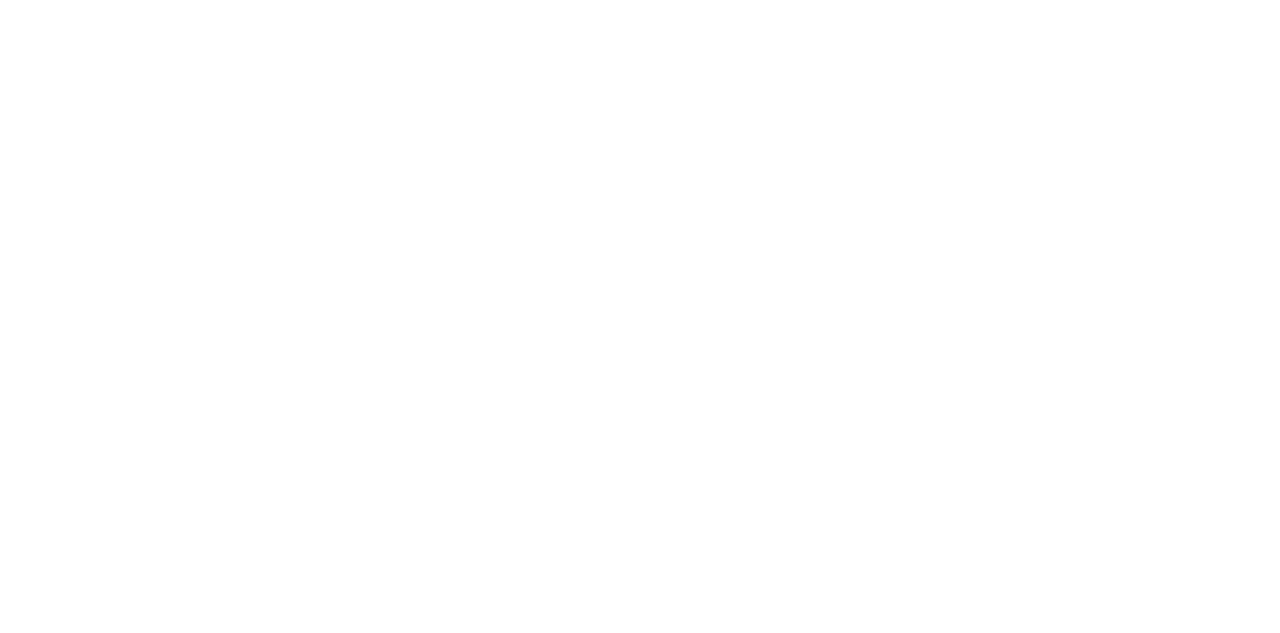
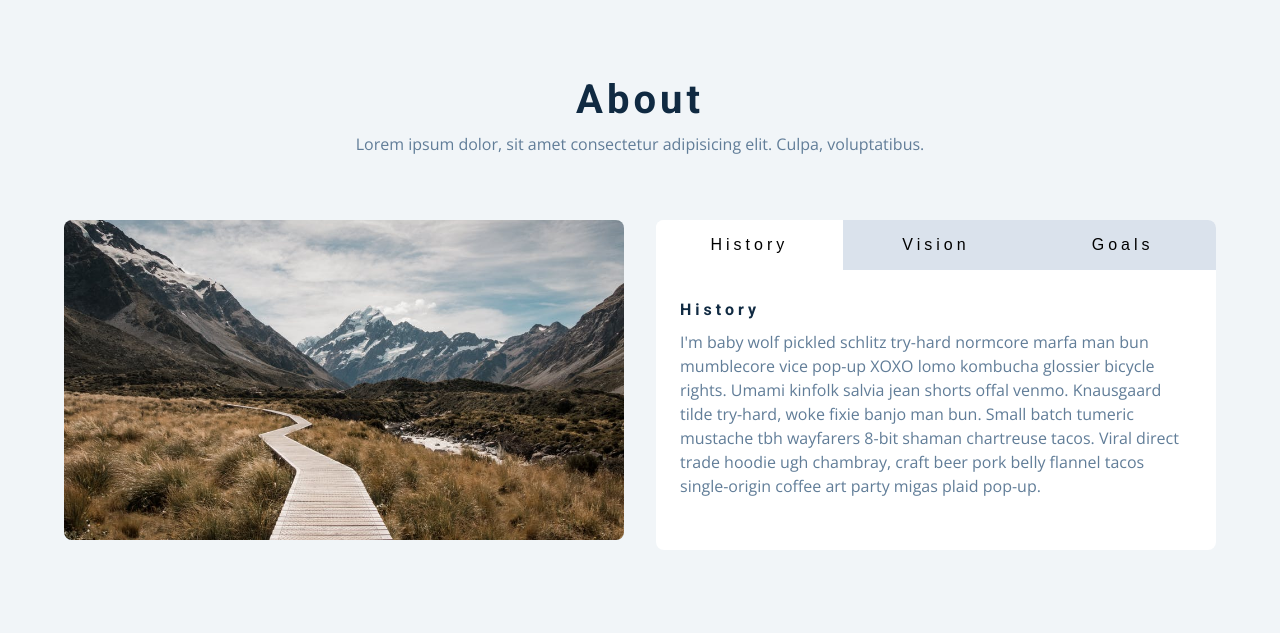
Before and after one commit to kabirasunny/tabsweb, a plain HTML site: page index.html in a window 1280 px wide. Drawn offline with nearby package versions, Linux system fonts and the light colour scheme.

Commit message:
fresh code in all file

```diff
--- /dev/null
+++ b/css/style.css
@@ -0,0 +1,284 @@
+/*
+
+Fonts
+
+*/
+@import url("https://fonts.googleapis.com/css?family=Open+Sans|Roboto:400,700&display=swap");
+
+/*
+
+Variables
+
+*/
+
+:root {
+    /* dark shades of primary color*/
+    --clr-primary-1: hsl(205, 86%, 17%);
+    --clr-primary-2: hsl(205, 77%, 27%);
+    --clr-primary-3: hsl(205, 72%, 37%);
+    --clr-primary-4: hsl(205, 63%, 48%);
+    /* primary/main color */
+    --clr-primary-5: #49a6e9;
+    /* lighter shades of primary color */
+    --clr-primary-6: hsl(205, 89%, 70%);
+    --clr-primary-7: hsl(205, 90%, 76%);
+    --clr-primary-8: hsl(205, 86%, 81%);
+    --clr-primary-9: hsl(205, 90%, 88%);
+    --clr-primary-10: hsl(205, 100%, 96%);
+    /* darkest grey - used for headings */
+    --clr-grey-1: hsl(209, 61%, 16%);
+    --clr-grey-2: hsl(211, 39%, 23%);
+    --clr-grey-3: hsl(209, 34%, 30%);
+    --clr-grey-4: hsl(209, 28%, 39%);
+    /* grey used for paragraphs */
+    --clr-grey-5: hsl(210, 22%, 49%);
+    --clr-grey-6: hsl(209, 23%, 60%);
+    --clr-grey-7: hsl(211, 27%, 70%);
+    --clr-grey-8: hsl(210, 31%, 80%);
+    --clr-grey-9: hsl(212, 33%, 89%);
+    --clr-grey-10: hsl(210, 36%, 96%);
+    --clr-white: #fff;
+    --clr-red-dark: hsl(360, 67%, 44%);
+    --clr-red-light: hsl(360, 71%, 66%);
+    --clr-green-dark: hsl(125, 67%, 44%);
+    --clr-green-light: hsl(125, 71%, 66%);
+    --clr-black: #222;
+    --ff-primary: "Roboto", sans-serif;
+    --ff-secondary: "Open Sans", sans-serif;
+    --transition: all 0.3s linear;
+    --spacing: 0.25rem;
+    --radius: 0.5rem;
+    --light-shadow: 0 5px 15px rgba(0, 0, 0, 0.1);
+    --dark-shadow: 0 5px 15px rgba(0, 0, 0, 0.2);
+    --max-width: 1170px;
+    --fixed-width: 620px;
+}
+
+/*
+
+Global Styles
+
+*/
+
+*,
+::after,
+::before {
+    margin: 0;
+    padding: 0;
+    box-sizing: border-box;
+}
+
+body {
+    font-family: var(--ff-secondary);
+    background: var(--clr-grey-10);
+    color: var(--clr-grey-1);
+    line-height: 1.5;
+    font-size: 0.875rem;
+}
+
+ul {
+    list-style-type: none;
+}
+
+a {
+    text-decoration: none;
+}
+
+img:not(.logo) {
+    width: 100%;
+}
+
+img {
+    display: block;
+}
+
+h1,
+h2,
+h3,
+h4 {
+    letter-spacing: var(--spacing);
+    text-transform: capitalize;
+    line-height: 1.25;
+    margin-bottom: 0.75rem;
+    font-family: var(--ff-primary);
+}
+
+h1 {
+    font-size: 3rem;
+}
+
+h2 {
+    font-size: 2rem;
+}
+
+h3 {
+    font-size: 1.25rem;
+}
+
+h4 {
+    font-size: 0.875rem;
+}
+
+p {
+    margin-bottom: 1.25rem;
+    color: var(--clr-grey-5);
+}
+
+@media screen and (min-width: 800px) {
+    h1 {
+        font-size: 4rem;
+    }
+
+    h2 {
+        font-size: 2.5rem;
+    }
+
+    h3 {
+        font-size: 1.75rem;
+    }
+
+    h4 {
+        font-size: 1rem;
+    }
+
+    body {
+        font-size: 1rem;
+    }
+
+    h1,
+    h2,
+    h3,
+    h4 {
+        line-height: 1;
+    }
+}
+
+/* global classes  */
+.btn {
+    text-transform: uppercase;
+    background: transparent;
+    color: var(--clr-black);
+    padding: 0375rem 0.75rem;
+    letter-spacing: var(--spacing);
+    display: inline-block;
+    transition: var(--transition);
+    font-size: 0875rem;
+    border: 2px solid var(--clr-black);
+    cursor: pointer;
+    box-shadow: 0 1px 3px rgba(0, 0, 0, 0.2);
+    border-radius: var(--radius);
+}
+
+/* .section  */
+.section {
+    padding: 5rem 0;
+}
+
+.section-center {
+    width: 90vw;
+    margin: 0 auto;
+    max-width: 1170px;
+}
+
+@media screen and(min-width: 992px) {
+    .section-center {
+        width: 95vw;
+    }
+}
+
+main {
+    min-height: 100vh;
+    display: grid;
+    place-items: center;
+}
+
+/* about  */
+.title {
+    text-align: center;
+    margin-bottom: 4rem;
+}
+
+.title p {
+    width: 80%;
+    margin: 0 auto;
+}
+
+.about-img {
+    margin-bottom: 2rem;
+}
+
+.about-img img {
+    border-radius: var(--radius);
+    object-fit: cover;
+    height: 20rem;
+}
+
+@media screen and (min-width: 992px) {
+    .about-img {
+        margin-bottom: 0;
+    }
+
+    .about-center {
+        display: grid;
+        grid-template-columns: 1fr 1fr;
+        column-gap: 2rem;
+    }
+}
+
+.about {
+    background: var(--clr-white);
+    border-radius: var(--radius);
+    display: grid;
+    grid-template-rows: auto 1fr;
+}
+
+.btn-container {
+    border-top-left-radius: var(--radius);
+    border-top-right-radius: var(--radius);
+    display: grid;
+    grid-template-columns: 1fr 1fr 1fr;
+}
+
+.tab-btn:nth-child(1) {
+    border-top-left-radius: var(--radius);
+}
+
+.tab-btn:nth-child(3) {
+    border-top-right-radius: var(--radius);
+}
+
+.tab-btn {
+    padding: 1rem 0;
+    border: none;
+    text-transform: capitalize;
+    font-size: 1rem;
+    display: block;
+    background: var(--clr-grey-9);
+    cursor: pointer;
+    transition: var(--transition);
+    letter-spacing: var(--spacing);
+}
+
+.tab-btn:hover:not(.active) {
+    background: var(--clr-primary-10);
+    color: var(--clr-primary-5);
+}
+
+.about-content {
+    border-bottom-left-radius: var(--radius);
+    border-bottom-right-radius: var(--radius);
+    padding: 2rem 1.5rem;
+}
+
+/* hide content */
+.content {
+    display: none;
+}
+
+.tab-btn.active {
+    background: var(--clr-white);
+}
+
+.content.active {
+    display: block;
+}
--- a/index.html
+++ b/index.html
@@ -1,11 +1,78 @@
 <!DOCTYPE html>
 <html lang="en">
+
 <head>
     <meta charset="UTF-8">
     <meta name="viewport" content="width=device-width, initial-scale=1.0">
-    <title>Document</title>
+    <title>Tabs</title>
+
+    <!-- styles  -->
+    <link rel="stylesheet" href="/css/style.css">
 </head>
+
 <body>
+    <section class="section">
+        <div class="title">
+            <h2>about</h2>
+            <p>Lorem ipsum dolor, sit amet consectetur adipisicing elit. Culpa, voluptatibus.
+            </p>
+        </div>
 
+        <div class="about-center section-center">
+            <article class="about-img">
+                <img src="/hero-bcg.jpeg" alt="">
+            </article>
+            <article class="about">
+                <!-- btn-container  -->
+                <div class="btn-container">
+                    <button class="tab-btn active" data-id="history">history</button>
+                    <button class="tab-btn" data-id="vision">vision</button>
+                    <button class="tab-btn" data-id="goals">goals</button>
+                </div>
+                <div class="about-content">
+                    <!-- single item  -->
+                    <div class="content active" id="history">
+                        <h4>history</h4>
+                        <p>I'm baby wolf pickled schlitz try-hard normcore marfa man bun
+                            mumblecore vice pop-up XOXO lomo kombucha glossier bicycle
+                            rights. Umami kinfolk salvia jean shorts offal venmo. Knausgaard
+                            tilde try-hard, woke fixie banjo man bun. Small batch tumeric
+                            mustache tbh wayfarers 8-bit shaman chartreuse tacos. Viral
+                            direct trade hoodie ugh chambray, craft beer pork belly flannel
+                            tacos single-origin coffee art party migas plaid pop-up.</p>
+                    </div>
+                    <div class="content" id="vision">
+                        <h4>vision</h4>
+                        <p>I'm baby wolf pickled schlitz try-hard normcore marfa man bun
+                            mumblecore vice pop-up XOXO lomo kombucha glossier bicycle
+                            rights. Umami kinfolk salvia jean shorts offal venmo. Knausgaard
+                            tilde try-hard, woke fixie banjo man bun. Small batch tumeric
+                            mustache tbh wayfarers 8-bit shaman chartreuse tacos. Viral
+                            direct trade hoodie ugh chambray, craft beer pork belly flannel
+                            tacos single-origin coffee art party migas plaid pop-up.</p>
+                        <ul>
+                            <li>list item</li>
+                            <li>list item</li>
+                            <li>list item</li>
+                        </ul>
+                    </div>
+                    <div class="content" id="goals">
+                        <h4>goals</h4>
+                        <p>Chambray authentic truffaut, kickstarter brunch taxidermy vape
+                            heirloom four dollar toast raclette shoreditch church-key.
+                            Poutine etsy tote bag, cred fingerstache leggings cornhole
+                            everyday carry blog gastropub. Brunch biodiesel sartorial mlkshk
+                            swag, mixtape hashtag marfa readymade direct trade man braid
+                            cold-pressed roof party. Small batch adaptogen coloring book
+                            heirloom. Letterpress food truck hammock literally hell of wolf
+                            beard adaptogen everyday carry. Dreamcatcher pitchfork yuccie,
+                            banh mi salvia venmo photo booth quinoa chicharrones.</p>
+                    </div>
+                </div>
+            </article>
+        </div>
+    </section>
+    <script src="/js/app.js"></script>
 </body>
+
 </html>
--- /dev/null
+++ b/js/app.js
@@ -0,0 +1,20 @@
+
+const about = document.querySelector(".about");
+const btns = document.querySelectorAll(".tab-btn");
+const articles = document.querySelectorAll(".content");
+about.addEventListener("click", function (e) {
+    const id = e.target.dataset.id;
+    if (id) {
+        // remove selected from other buttons
+        btns.forEach(function (btn) {
+            btn.classList.remove("active");
+        });
+        e.target.classList.add("active");
+        // hide other articles
+        articles.forEach(function (article) {
+            article.classList.remove("active");
+        });
+        const element = document.getElementById(id);
+        element.classList.add("active");
+    }
+});
```
